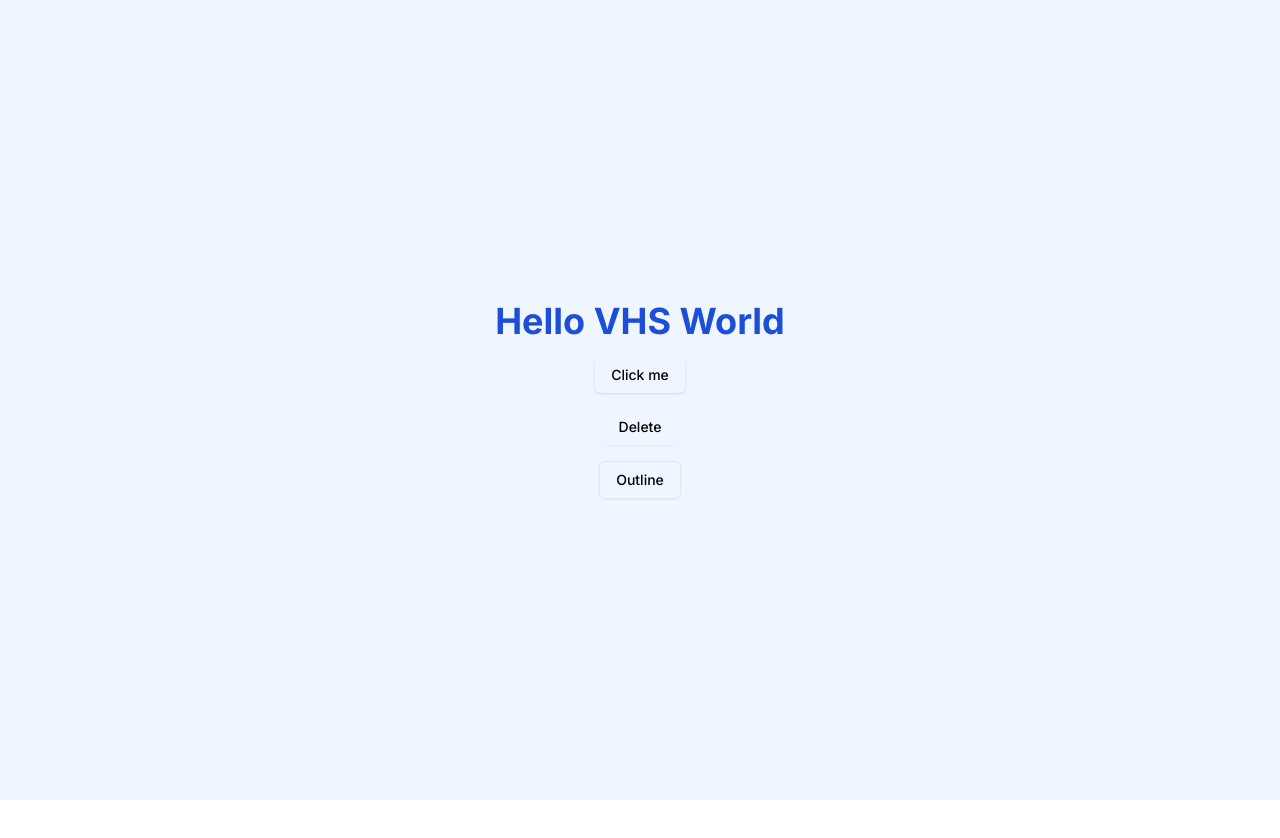
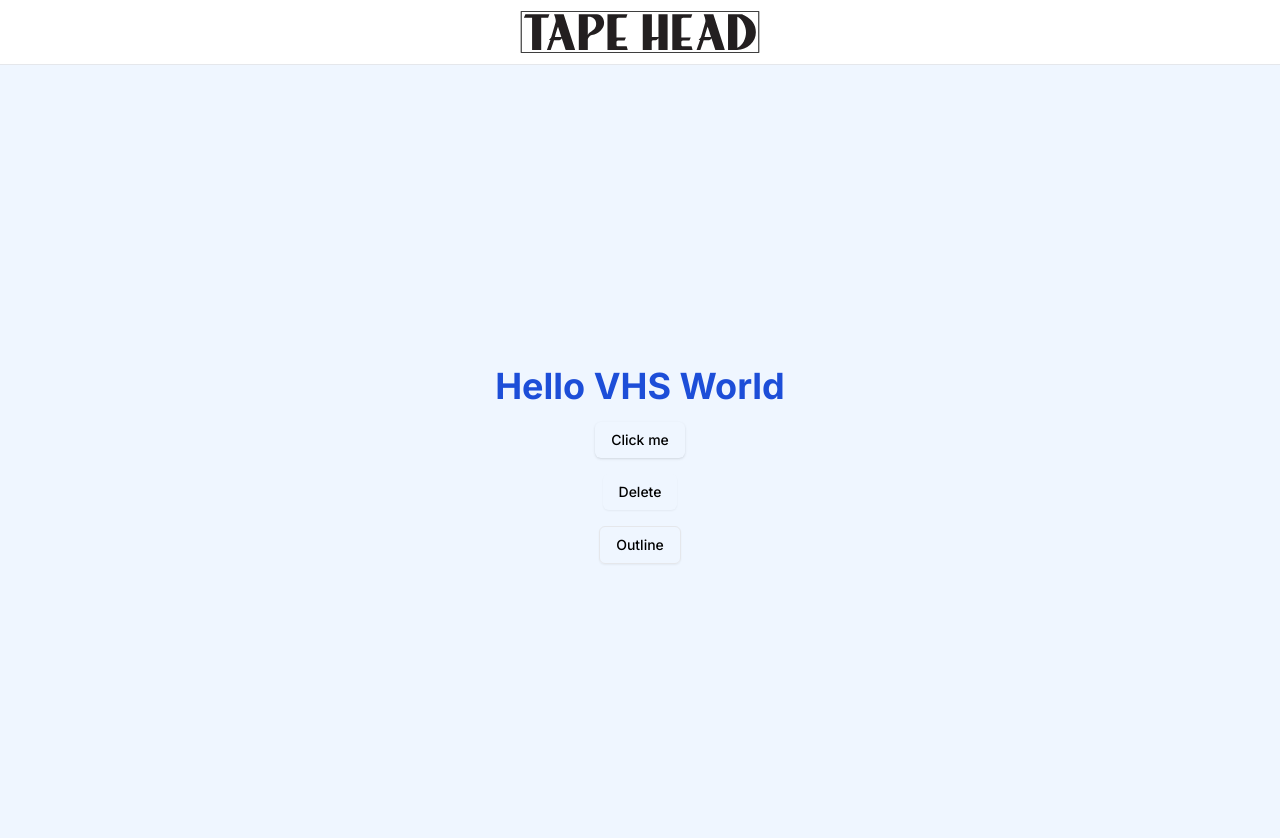
Before and after one commit to ledugani/tape-head, a Next.js app in the folder frontend/: page / in a window 1280 px wide. Shown: the top 838 px of the page. Before the commit the page ends 800 px from the top, so only its background shows below. Built offline with nearby package versions, Linux system fonts and the light colour scheme; no server answers.

Commit message:
#22 - feat: create Navbar component with logo and home link

```diff
--- a/frontend/app/components/ClientLayout.tsx
+++ b/frontend/app/components/ClientLayout.tsx
@@ -4,21 +4,17 @@
 import { OfflineBanner } from '@/components/OfflineBanner';
 import { SessionWarning } from '@/components/SessionWarning';
 import { useAuth } from '@/lib/AuthContext';
+import { Navbar } from './Navbar';
 
 export function ClientLayout({ children }: { children: React.ReactNode }) {
   const { hasSessionConflict, resolveSessionConflict, dismissSessionConflict } = useAuth();
 
   return (
     <>
+      <Navbar />
       {children}
       <OfflineBanner />
-      {hasSessionConflict && (
-        <SessionWarning
-          message="You are logged in on another device. Would you like to log out other sessions?"
-          onConfirm={resolveSessionConflict}
-          onDismiss={dismissSessionConflict}
-        />
-      )}
+      {hasSessionConflict && <SessionWarning />}
     </>
   );
 }
--- /dev/null
+++ b/frontend/app/components/Navbar.tsx
@@ -0,0 +1,28 @@
+'use client';
+
+import React from 'react';
+import Link from 'next/link';
+import Image from 'next/image';
+
+export function Navbar() {
+  return (
+    <nav className="bg-white border-b border-gray-200">
+      <div className="max-w-7xl mx-auto px-4 sm:px-6 lg:px-8">
+        <div className="flex justify-center h-16">
+          <div className="flex items-center">
+            <Link href="/" className="flex-shrink-0 flex items-center">
+              <Image
+                src="/tape-head_logo.svg"
+                alt="TAPE HEAD logo"
+                width={48}
+                height={48}
+                className="h-12 w-auto"
+                priority
+              />
+            </Link>
+          </div>
+        </div>
+      </div>
+    </nav>
+  );
+}
```
Also changed, not shown: frontend/public/tape-head_logo.svg (added).
